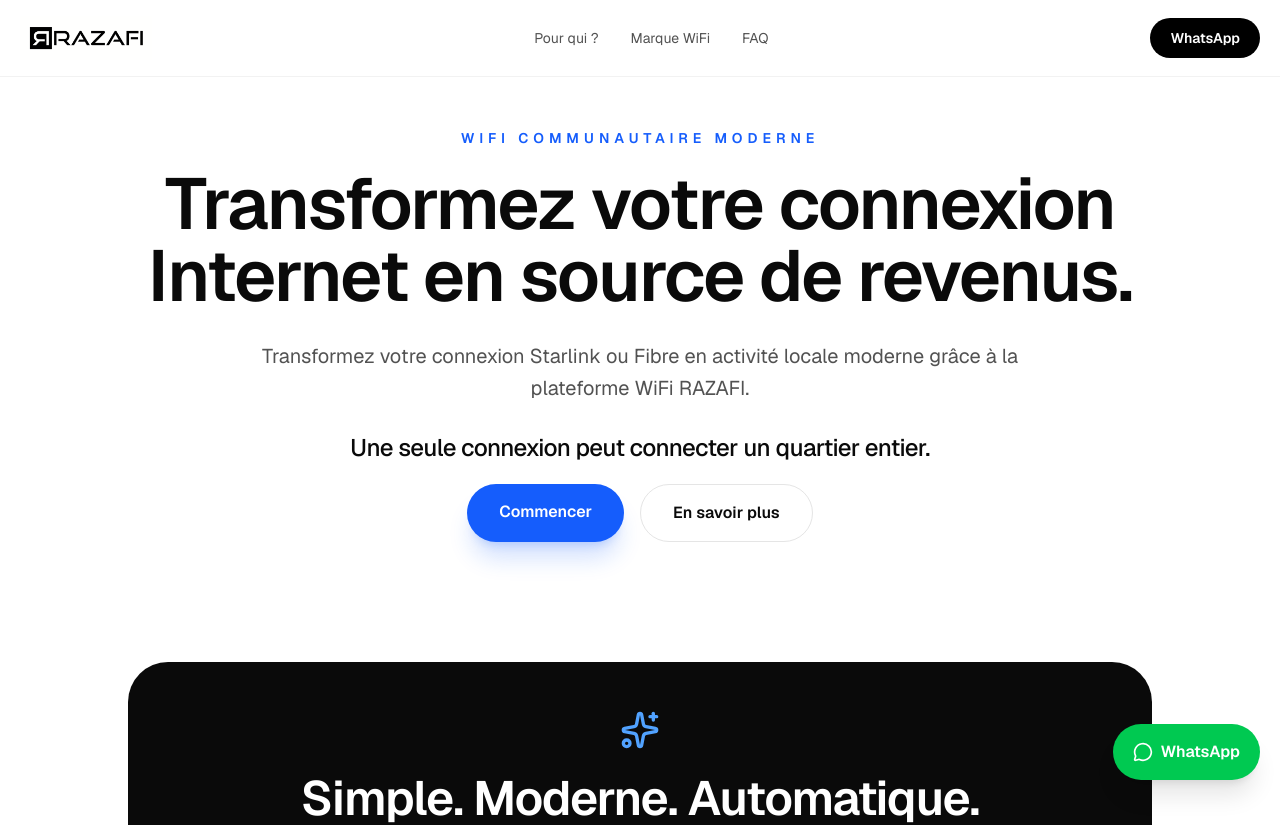
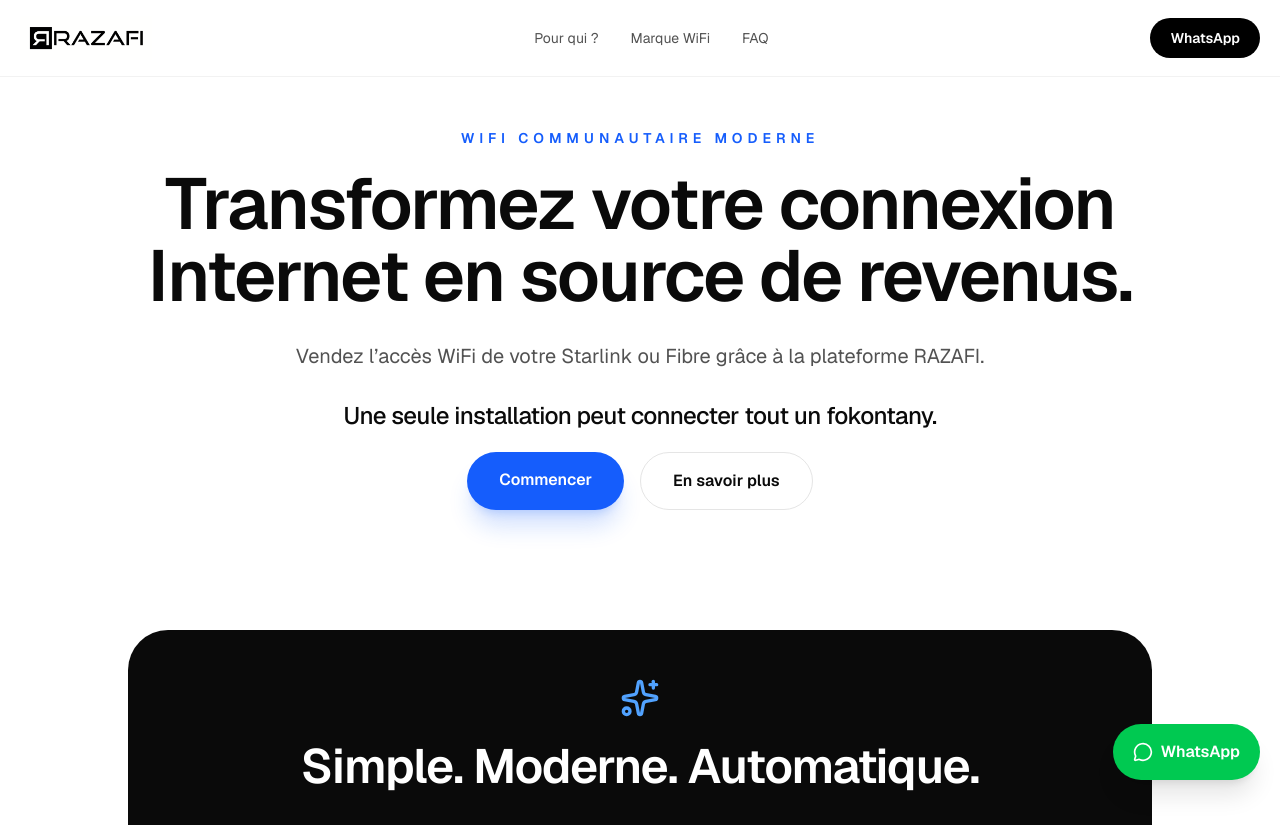
Before and after one commit to Razafisosthene/razafi-website, a Next.js app: page / in a window 1280 px wide. Shown: the top 825 px of the page. Built offline with nearby package versions, Linux system fonts and the light colour scheme.

Commit message:
Une seule installation peut connecter tout un fokontany.

```diff
--- a/src/app/page.tsx
+++ b/src/app/page.tsx
@@ -160,11 +160,11 @@
           </h1>
 
           <p className="mx-auto mt-7 max-w-3xl text-lg leading-8 text-neutral-600 md:text-xl">
-            Transformez votre connexion Starlink ou Fibre en activité locale moderne grâce à la plateforme WiFi RAZAFI.
+            Vendez l’accès WiFi de votre Starlink ou Fibre grâce à la plateforme RAZAFI.
           </p>
 
           <p className="mx-auto mt-7 max-w-3xl text-xl font-medium tracking-tight md:text-2xl">
-            Une seule connexion peut connecter un quartier entier.
+            Une seule installation peut connecter tout un fokontany.
           </p>
 
           <div className="mt-5 flex flex-col justify-center gap-4 sm:flex-row">
```
